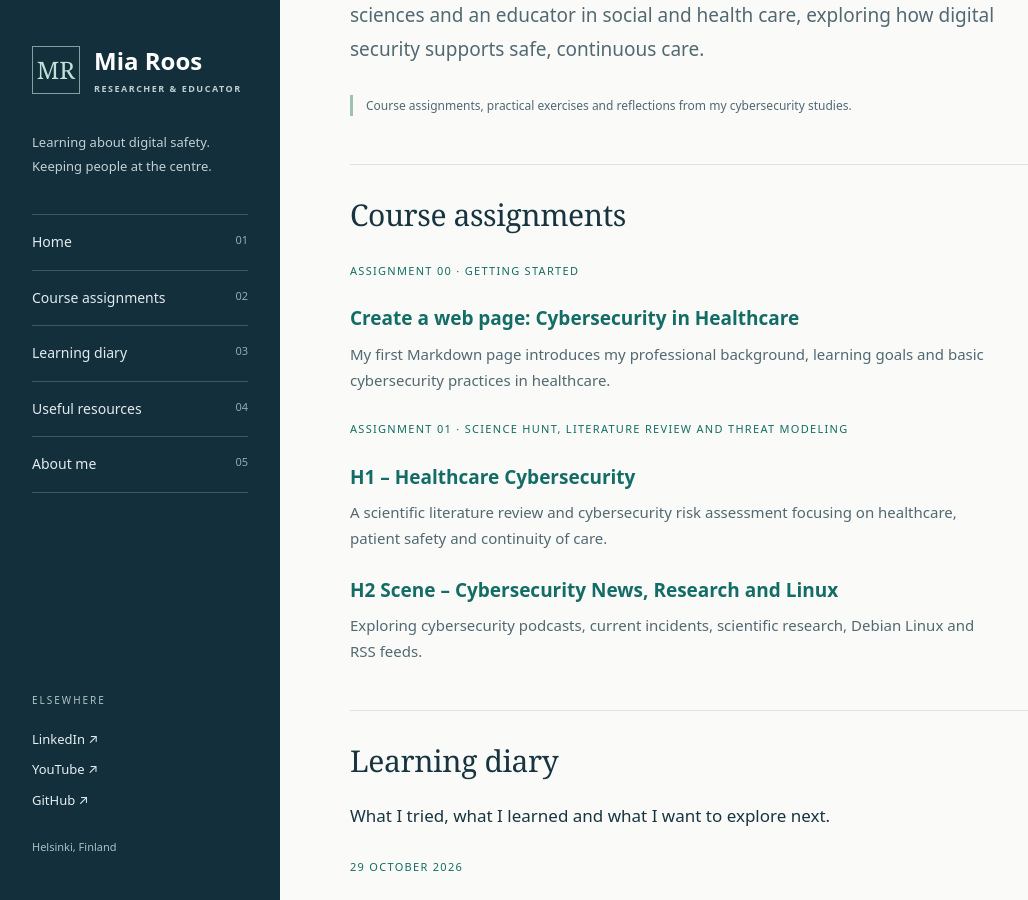
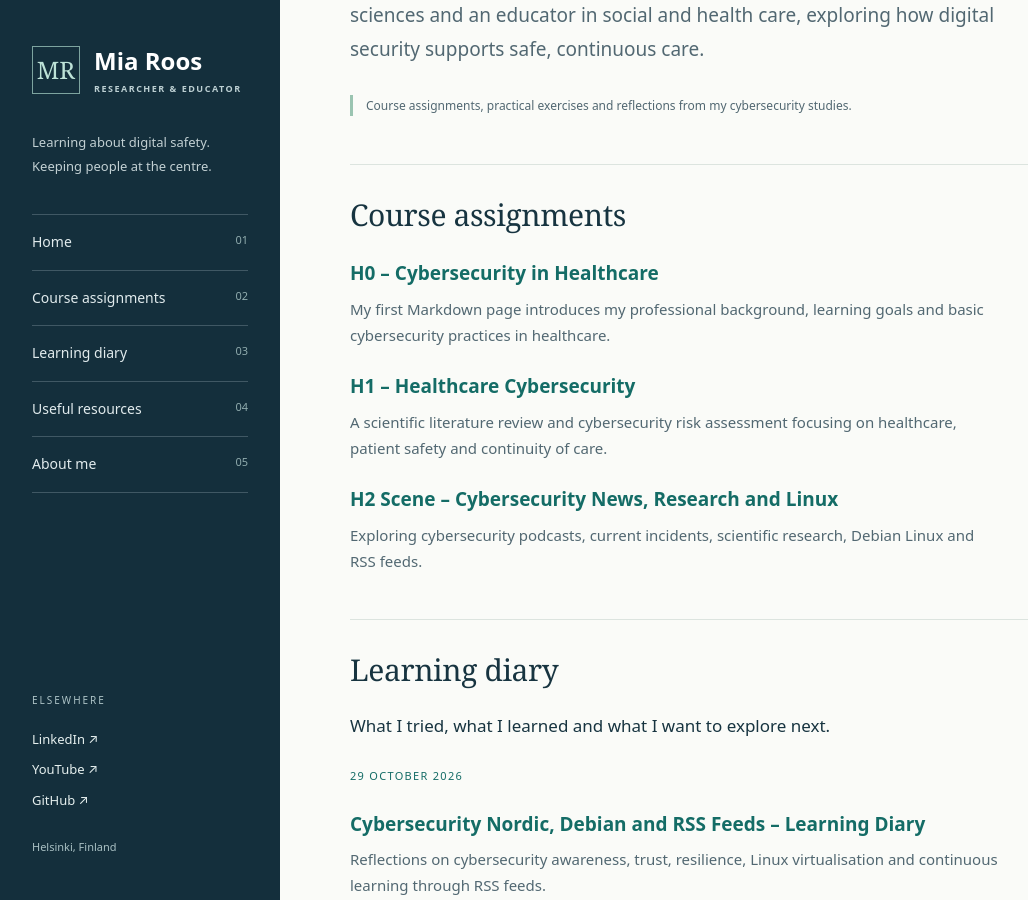
Before and after one commit to mia-roos/Cyber-Security-Studies, a Jekyll site: the page built from index.md, in a window 1280 px wide and 900 px high, scrolled down 366 px. Shown: the whole window, without its empty margins (0-1028 px from the left). Built offline with Jekyll 4.4.1, drawn with Linux system fonts in a browser that asks for light colours.

Commit message:
Update index.md

```diff
--- a/index.md
+++ b/index.md
@@ -13,13 +13,9 @@ title: Cybersecurity Learning Portfolio
 
 ## Course assignments
 
-<p class="entry-meta">Assignment 00 · Getting started</p>
-
-### [Create a web page: Cybersecurity in Healthcare]({{ '/cybersecurity-in-healthcare.html' | relative_url }})
+### [H0 – Cybersecurity in Healthcare]({{ '/cybersecurity-in-healthcare.html' | relative_url }})
 
 <p class="entry-description">My first Markdown page introduces my professional background, learning goals and basic cybersecurity practices in healthcare.</p>
-
-<p class="entry-meta">Assignment 01 · Science Hunt, Literature Review and Threat Modeling</p>
 
 ### [H1 – Healthcare Cybersecurity]({{ '/h1.html' | relative_url }})
 
```
